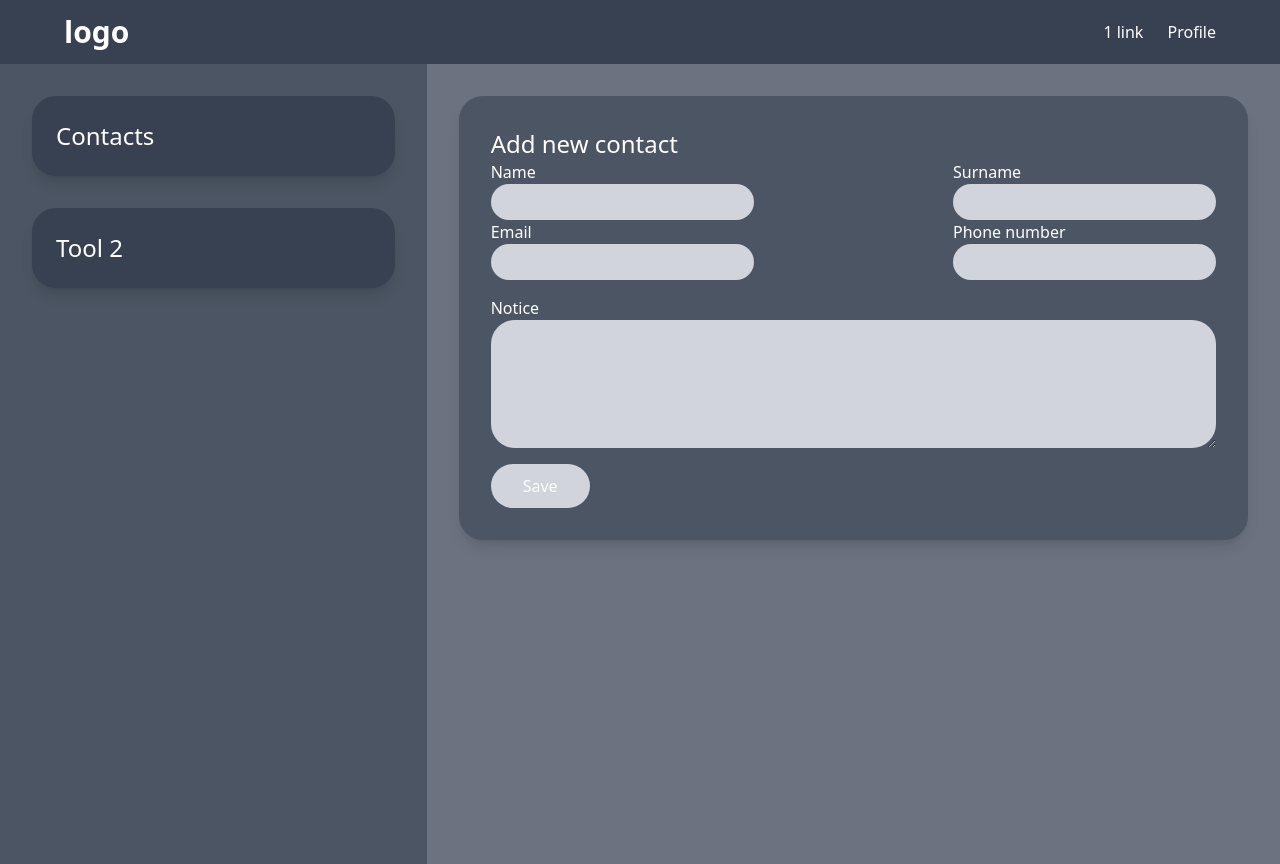
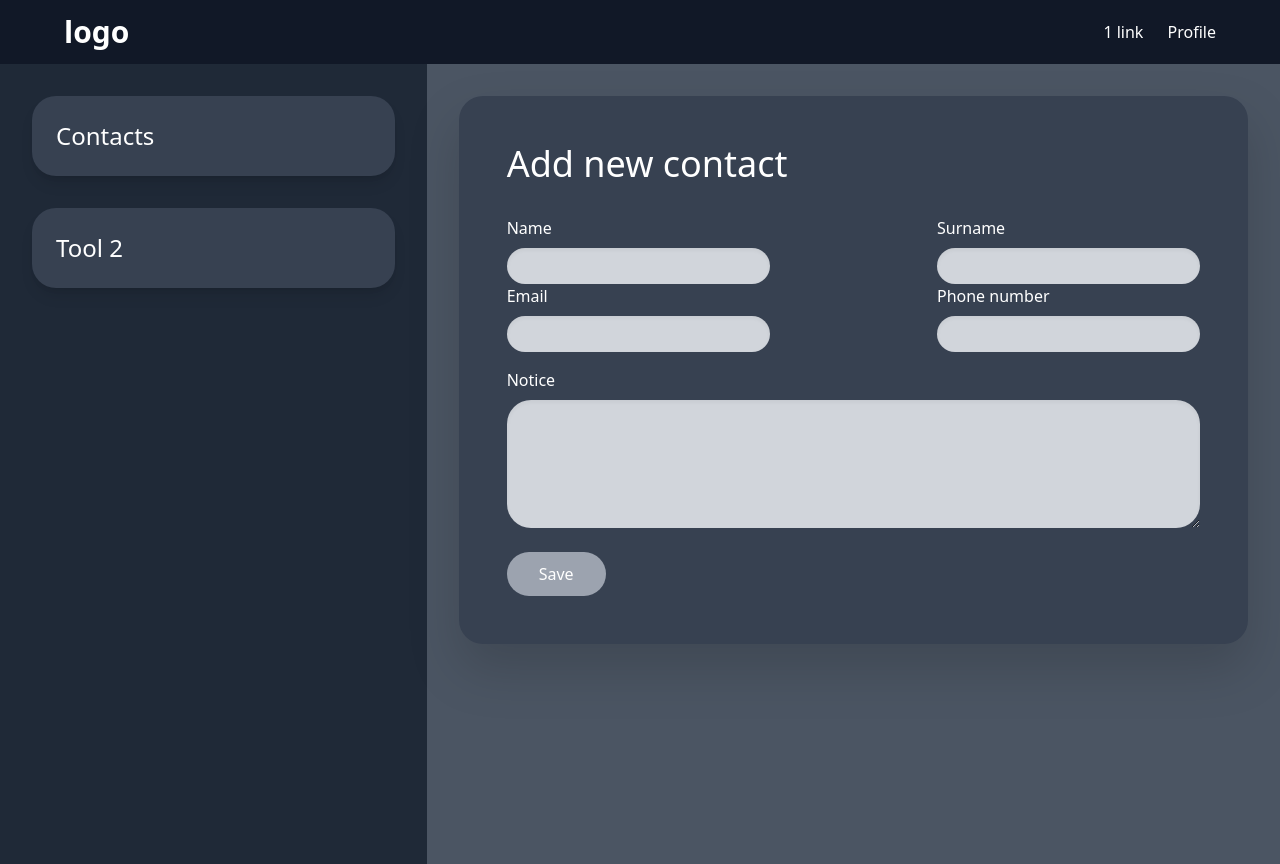
Before and after one commit to chikundant/Contacts, a Flask app: page /add_contact/ in a window 1280 px wide. Run offline with Flask 2, Linux system fonts and the light colour scheme.

Commit message:
shows contacts

```diff
--- a/config.py
+++ b/config.py
@@ -1 +1,2 @@
 DB_URI = 'mysql://chikunda:D52292023290@localhost/toolkit'
+USERS_PER_PAGE = 5
--- a/project/forms/add_contacts_forms.py
+++ b/project/forms/add_contacts_forms.py
@@ -1,6 +1,7 @@
 from flask_wtf import FlaskForm
-from wtforms import SubmitField, StringField, EmailField, TextAreaField
-from wtforms.validators import InputRequired
+from wtforms import SubmitField, StringField, EmailField, TextAreaField, SelectField
+from wtforms.validators import InputRequired, ValidationError
+from project.models import Contact
 
 
 class AddContactForm(FlaskForm):
@@ -10,3 +11,17 @@ class AddContactForm(FlaskForm):
     number = StringField('Phone number', validators=[InputRequired()])
     notice = TextAreaField('Notice')
     submit = SubmitField('Save')
+    def validate_number(self, number):
+        contact = Contact.query.filter_by(number=str(number.data)).first()
+        if contact is not None:
+            raise ValidationError('Number already exists')
+
+
+class SearchContactForm(FlaskForm):
+    inpt = StringField()
+    submit = SubmitField('Find')
+    search = SelectField('Search by', choices=[
+        'name',
+        'surname',
+        'email',
+        'number'])
--- /dev/null
+++ b/project/routes.py
@@ -0,0 +1,49 @@
+from sqlalchemy import create_engine
+from sqlalchemy.orm import sessionmaker
+from config import DB_URI, USERS_PER_PAGE
+from flask import Blueprint, render_template, url_for, redirect
+from project.forms.add_contacts_forms import AddContactForm, SearchContactForm
+from project.models import Contact
+from project import app, db
+
+
+@app.route('/add_contact/', methods=['GET', 'POST'])
+def add_contact():
+    form = AddContactForm()
+
+    if form.validate_on_submit():
+        contact = Contact(
+            name=form.name.data,
+            surname=form.surname.data,
+            email=form.email.data,
+            number=str(form.number.data),
+            notice=form.notice.data
+        )
+        db.session.add(contact)
+        db.session.commit()
+        return redirect(url_for('find_contacts'))
+    return render_template('add_contact.html', form=form)
+
+
+@app.route('/delete_contact/<id>/')
+def delete_contact(id):
+    contact = Contact.query.filter_by(id=id).first()
+    db.session.delete(contact)
+    db.session.commit()
+    return redirect(url_for('find_contacts'))
+
+
+@app.route('/find_contacts/')
+@app.route('/find_contacts/<int:page>')
+def find_contacts(page=1):
+    contacts = Contact.query.order_by(Contact.id.desc()).paginate(page=page, per_page=USERS_PER_PAGE, error_out=False)
+    form = SearchContactForm()
+    if form.validate_on_submit():
+        pass
+
+    return render_template('find_contact.html', contacts=contacts, form=form)
+
+
+@app.route('/')
+def index():
+    return render_template('index.html')
--- a/project/routes/contacts.py
+++ /dev/null
@@ -1,34 +0,0 @@
-from sqlalchemy import create_engine
-from sqlalchemy.orm import sessionmaker
-from config import DB_URI
-from flask import Blueprint, render_template, url_for, redirect
-from project.forms.add_contacts_forms import AddContactForm
-from project.models import Contact
-
-
-contacts = Blueprint('contacts', __name__)
-
-engine = create_engine(DB_URI, echo=True)
-Session = sessionmaker(bind=engine)
-session = Session()
-
-@contacts.route('/add_contact/', methods=['GET', 'POST'])
-def add_contact():
-    form = AddContactForm()
-
-    if form.validate_on_submit():
-        contact = Contact(
-            name=form.name.data,
-            surname=form.surname.data,
-            email=form.email.data,
-            number=form.number.data,
-            notice=form.notice.data
-        )
-        session.add(contact)
-        session.commit()
-    return render_template('add_contact.html', form=form)
-
-
-@contacts.route('/explore_contacts/')
-def explore_contacts():
-    pass
--- a/project/static/css/style.css
+++ b/project/static/css/style.css
@@ -560,12 +560,16 @@ video {
   margin-bottom: 2rem;
 }
 
-.mt-4 {
-  margin-top: 1rem;
+.ml-6 {
+  margin-left: 1.5rem;
 }
 
-.ml-6 {
-  margin-left: 1.5rem;
+.mt-2 {
+  margin-top: 0.5rem;
+}
+
+.mt-6 {
+  margin-top: 1.5rem;
 }
 
 .block {
@@ -661,9 +683,9 @@ video {
   background-color: rgb(209 213 219 / var(--tw-bg-opacity));
 }
 
-.bg-gray-500 {
+.bg-gray-400 {
   --tw-bg-opacity: 1;
-  background-color: rgb(107 114 128 / var(--tw-bg-opacity));
+  background-color: rgb(156 163 175 / var(--tw-bg-opacity));
 }
 
 .bg-gray-600 {
@@ -676,9 +698,23 @@ video {
   background-color: rgb(55 65 81 / var(--tw-bg-opacity));
 }
 
+.bg-gray-800 {
+  --tw-bg-opacity: 1;
+  background-color: rgb(31 41 55 / var(--tw-bg-opacity));
+}
+
+.bg-gray-900 {
+  --tw-bg-opacity: 1;
+  background-color: rgb(17 24 39 / var(--tw-bg-opacity));
+}
+
 .bg-slate-500 {
   --tw-bg-opacity: 1;
   background-color: rgb(100 116 139 / var(--tw-bg-opacity));
+}
+
+.p-12 {
+  padding: 3rem;
 }
 
 .p-4 {
@@ -741,6 +772,11 @@ video {
   line-height: 2.25rem;
 }
 
+.text-4xl {
+  font-size: 2.25rem;
+  line-height: 2.5rem;
+}
+
 .font-bold {
   font-weight: 700;
 }
@@ -750,9 +786,20 @@ video {
   color: rgb(0 0 0 / var(--tw-text-opacity));
 }
 
+.text-red-500 {
+  --tw-text-opacity: 1;
+  color: rgb(239 68 68 / var(--tw-text-opacity));
+}
+
 .text-white {
   --tw-text-opacity: 1;
   color: rgb(255 255 255 / var(--tw-text-opacity));
+}
+
+.shadow-inner {
+  --tw-shadow: inset 0 2px 4px 0 rgb(0 0 0 / 0.05);
+  --tw-shadow-colored: inset 0 2px 4px 0 var(--tw-shadow-color);
+  box-shadow: var(--tw-ring-offset-shadow, 0 0 #0000), var(--tw-ring-shadow, 0 0 #0000), var(--tw-shadow);
 }
 
 .shadow-lg {
@@ -761,12 +808,59 @@ video {
   box-shadow: var(--tw-ring-offset-shadow, 0 0 #0000), var(--tw-ring-shadow, 0 0 #0000), var(--tw-shadow);
 }
 
-.hover\:bg-gray-400:hover {
-  --tw-bg-opacity: 1;
-  background-color: rgb(156 163 175 / var(--tw-bg-opacity));
+.ring-gray-400 {
+  --tw-ring-opacity: 1;
+  --tw-ring-color: rgb(156 163 175 / var(--tw-ring-opacity));
 }
 
-.hover\:bg-gray-800:hover {
+.ring-slate-500 {
+  --tw-ring-opacity: 1;
+  --tw-ring-color: rgb(100 116 139 / var(--tw-ring-opacity));
+}
+
+.ring-slate-600 {
+  --tw-ring-opacity: 1;
+  --tw-ring-color: rgb(71 85 105 / var(--tw-ring-opacity));
+}
+
+.drop-shadow-2xl {
+  --tw-drop-shadow: drop-shadow(0 25px 25px rgb(0 0 0 / 0.15));
+  filter: var(--tw-blur) var(--tw-brightness) var(--tw-contrast) var(--tw-grayscale) var(--tw-hue-rotate) var(--tw-invert) var(--tw-saturate) var(--tw-sepia) var(--tw-drop-shadow);
+}
+
+.hover\:bg-gray-500:hover {
+  --tw-bg-opacity: 1;
+  background-color: rgb(107 114 128 / var(--tw-bg-opacity));
+}
+
+.hover\:ring-2:hover {
+  --tw-ring-offset-shadow: var(--tw-ring-inset) 0 0 0 var(--tw-ring-offset-width) var(--tw-ring-offset-color);
+  --tw-ring-shadow: var(--tw-ring-inset) 0 0 0 calc(2px + var(--tw-ring-offset-width)) var(--tw-ring-color);
+  box-shadow: var(--tw-ring-offset-shadow), var(--tw-ring-shadow), var(--tw-shadow, 0 0 #0000);
+}
+
+.focus\:outline-none:focus {
+  outline: 2px solid transparent;
+  outline-offset: 2px;
+}
+
+.focus\:ring:focus {
+  --tw-ring-offset-shadow: var(--tw-ring-inset) 0 0 0 var(--tw-ring-offset-width) var(--tw-ring-offset-color);
+  --tw-ring-shadow: var(--tw-ring-inset) 0 0 0 calc(3px + var(--tw-ring-offset-width)) var(--tw-ring-color);
+  box-shadow: var(--tw-ring-offset-shadow), var(--tw-ring-shadow), var(--tw-shadow, 0 0 #0000);
+}
+
+.active\:bg-gray-600:active {
+  --tw-bg-opacity: 1;
+  background-color: rgb(75 85 99 / var(--tw-bg-opacity));
+}
+
+.active\:bg-gray-800:active {
   --tw-bg-opacity: 1;
   background-color: rgb(31 41 55 / var(--tw-bg-opacity));
 }
+
+.active\:ring-slate-700:active {
+  --tw-ring-opacity: 1;
+  --tw-ring-color: rgb(51 65 85 / var(--tw-ring-opacity));
+}
--- a/project/templates/_tools.html
+++ b/project/templates/_tools.html
@@ -1,18 +1,18 @@
 <script src="/static/js/tools.js"></script>
-<aside class="w-1/3 bg-gray-600 h-screen flex flex-col p-8 select-none">
+<aside class="w-1/3 bg-gray-800 h-screen flex flex-col p-8 select-none">
     <ul class="">
         <li class="">
-            <h1 class="contact text-2xl contacs w-full container flex w-full bg-gray-700 p-6 rounded-3xl mb-8 shadow-lg cursor-pointer hover:bg-gray-800 ">Сontacts</h1>
+            <h1 class="contact text-2xl contacs w-full container flex w-full bg-gray-700 p-6 rounded-3xl mb-8 shadow-lg cursor-pointer hover:ring-2 ring-slate-600 active:bg-gray-800">Сontacts</h1>
             <ul class="contacs_menu w-full hidden">
-                <li class="mb-8 ml-6"><a href="{{url_for('contacts.add_contact')}}" class="shadow-lg bg-gray-700 block p-4 rounded-3xl hover:bg-gray-800" >Explore</a></li>
-                <li class="mb-8 ml-6"><a href="{{url_for('contacts.add_contact')}}" class="shadow-lg bg-gray-700 block p-4 rounded-3xl hover:bg-gray-800" >Find</a></li>
+                <li class="mb-8 ml-6"><a href="{{url_for('add_contact')}}" class="shadow-lg bg-gray-700 block p-4 rounded-3xl hover:ring-2 ring-slate-600 active:bg-gray-800" >Add</a></li>
+                <li class="mb-8 ml-6"><a href="{{url_for('find_contacts')}}" class="shadow-lg bg-gray-700 block p-4 rounded-3xl hover:ring-2 ring-slate-600 active:bg-gray-800" >Find</a></li>
             </ul>
         </li>
         <li class="">
-            <h1 class="text-2xl contacs w-full container flex w-full bg-gray-700 p-6 rounded-3xl mb-8 shadow-lg cursor-pointer hover:bg-gray-800 ">Tool 2</h1>
+            <h1 class="text-2xl contacs w-full container flex w-full bg-gray-700 p-6 rounded-3xl mb-8 shadow-lg cursor-pointer hover:ring-2 ring-slate-600 active:bg-gray-800">Tool 2</h1>
             <ul class="w-full hidden">
-                <li class="mb-8 ml-6"><a href="{{url_for('contacts.add_contact')}}" class="shadow-lg bg-gray-700 block p-4 rounded-3xl hover:bg-gray-800" >Explore</a></li>
-                <li class="mb-8 ml-6"><a href="{{url_for('contacts.add_contact')}}" class="shadow-lg bg-gray-700 block p-4 rounded-3xl hover:bg-gray-800" >Add</a></li>
+                <li class="mb-8 ml-6"><a href="{{url_for('add_contact')}}" class="shadow-lg bg-gray-700 block p-4 rounded-3xl hover:ring-2 ring-slate-600 active:bg-gray-800" >Explore</a></li>
+                <li class="mb-8 ml-6"><a href="{{url_for('add_contact')}}" class="shadow-lg bg-gray-700 block p-4 rounded-3xl hover:ring-2 ring-slate-600 active:bg-gray-800" >Find</a></li>
             </ul>
         </li>
     </ul>
--- a/project/templates/add_contact.html
+++ b/project/templates/add_contact.html
@@ -9,35 +9,35 @@
 {% block content %}
 <div class="flex">
     {% include '_tools.html' %}
-    <aside class="w-2/3 bg-gray-500 h-screen p-8 flex flex-col ">
-            <form action="" class=" bg-gray-600 rounded-3xl p-8 shadow-lg" method="POST">
+    <aside class="w-2/3 bg-gray-600 h-screen p-8 flex flex-col ">
+            <form action="" class=" bg-gray-700 rounded-3xl p-12 drop-shadow-2xl" method="POST">
                 {{ form.csrf_token }}
-                <h1 class="text-2xl">Add new contact</h1>
+                <h1 class="text-4xl mb-8">Add new contact</h1>
                 <div class="container flex flex-wrap items-center justify-between w-full">
                     <p class="grid">
                         {{form.name.label}}
-                        {{form.name(class='rounded-3xl bg-gray-300 h-9 px-4 text-black')}}
+                        {{form.name(class='rounded-3xl bg-gray-300 h-9 px-4 text-black shadow-inner mt-2 focus:outline-none focus:ring ring-gray-400')}}
                     </p>
                     <p class="grid">
                         {{form.surname.label}}
-                        {{form.surname(class='rounded-3xl bg-gray-300 h-9 px-4 text-black')}}
+                        {{form.surname(class='rounded-3xl bg-gray-300 h-9 px-4 text-black shadow-inner mt-2 focus:outline-none focus:ring ring-gray-400')}}
                     </p>
                     <p class="grid">
                         {{form.email.label}}
-                        {{form.email(class='rounded-3xl bg-gray-300 h-9 px-4 text-black')}}
+                        {{form.email(class='rounded-3xl bg-gray-300 h-9 px-4 text-black shadow-inner mt-2 focus:outline-none focus:ring ring-gray-400')}}
                     </p>
                     <p class="grid">
                         {{form.number.label}}
-                        {{form.number(class='rounded-3xl bg-gray-300 h-9 px-4 text-black')}}
+                        {{form.number(class='rounded-3xl bg-gray-300 h-9 px-4 text-black shadow-inner mt-2 focus:outline-none focus:ring ring-gray-400')}}
                     </p>
                 </div>
                 <div class="my-4">
                     <p class="grid">
                         {{form.notice.label}}
-                        {{form.notice(class='rounded-3xl h-24 bg-gray-300 h-32 p-6 text-black')}}
+                        {{form.notice(class='rounded-3xl h-24 bg-gray-300 h-32 p-6 text-black shadow-inner mt-2 focus:outline-none focus:ring ring-gray-400')}}
                     </p>
                 </div>
-                {{form.submit(class='block px-8 py-2.5 mt-4 bg-gray-300 rounded-3xl cursor-pointer hover:bg-gray-400')}}
+                {{form.submit(class='block px-8 py-2.5 mt-6 bg-gray-400 rounded-3xl cursor-pointer hover:bg-gray-500 active:bg-gray-600')}}
             </form>
     </aside>
 </div>
--- a/project/templates/base.html
+++ b/project/templates/base.html
@@ -7,7 +7,7 @@
     <link rel="stylesheet" href="{{ url_for('static', filename="css/style.css") }}">
     <title>Toolkit</title>
 </head>
-<body>
+<body class="">
     <main class="bg-slate-500 h-screen text-white">
         {% block header %}{% endblock %}
         {% block content %}{% endblock %}
--- a/project/templates/header.html
+++ b/project/templates/header.html
@@ -1,5 +1,5 @@
 
-<header class="w-full h-16 flex items-center center justify-between px-16 bg-gray-700">
+<header class="w-full h-16 flex items-center center justify-between px-16 bg-gray-900">
     <div class=''>
         <span class="font-bold text-3xl">logo</span>
     </div>
--- a/project/templates/index.html
+++ b/project/templates/index.html
@@ -9,7 +9,7 @@
 {% block content %}
 <div class="flex">
     {% include '_tools.html'%}
-    <aside class="w-2/3 bg-gray-500 h-screen p-8 flex flex-col">
+    <aside class="w-2/3 bg-gray-700 h-screen p-8 flex flex-col">
 
     </aside>
 </div>
```
Also changed, not shown: other parts of project/static/css/style.css (+26 -13 lines), project/__init__.py (+5 -11 lines), project/models.py (+5 -3 lines), project/routes/main.py (deleted, +0 -8 lines), project/templates/_contact.html (added, +12 -0 lines), project/templates/find_contact.html (added, +35 -0 lines).
